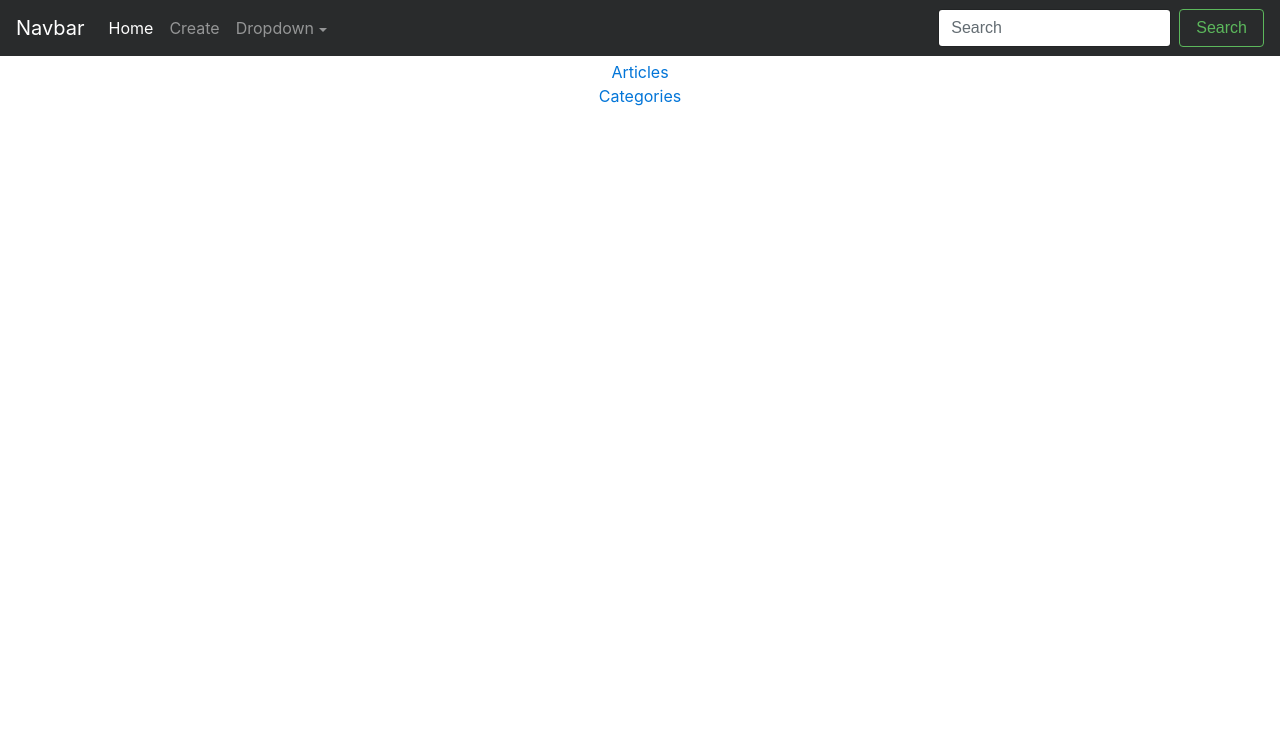
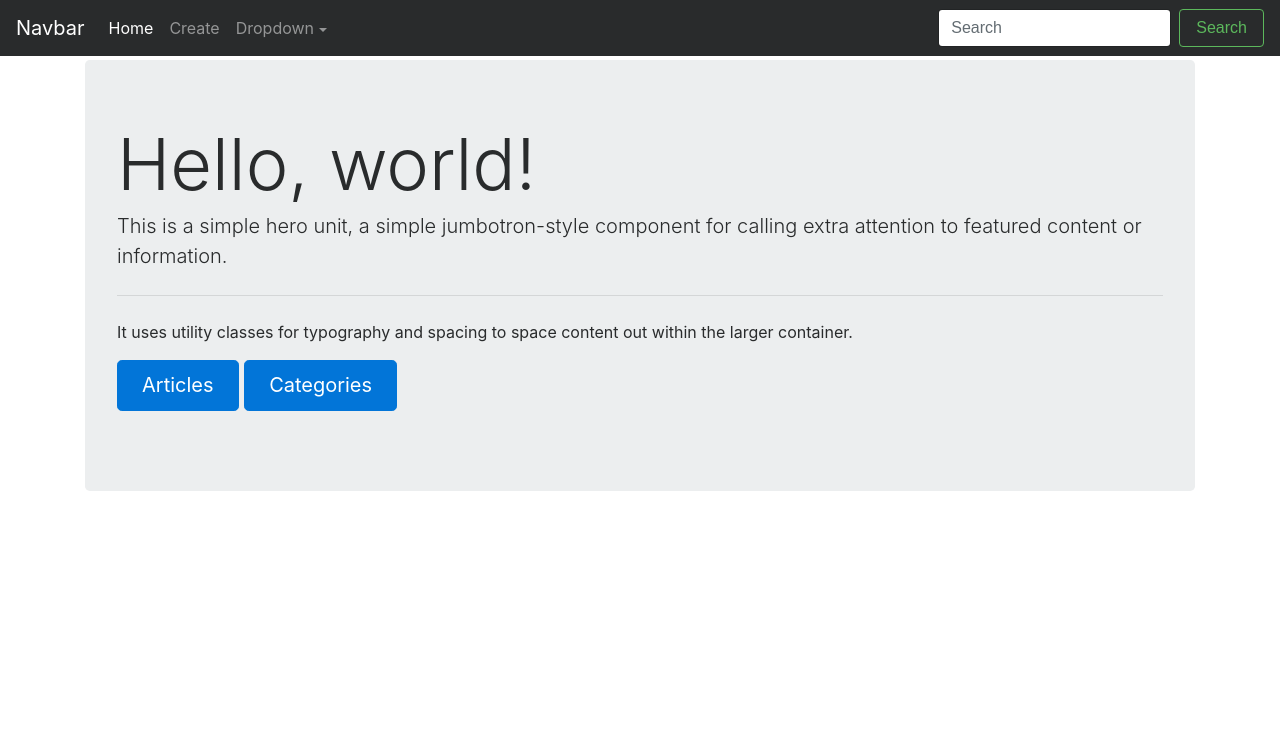
Before and after one commit to dmmeteo/blog-api, a Django app: page / in a window 1280 px wide. Shown: the top 731 px of the page. Run offline with Django 3.2, Linux system fonts and the light colour scheme; parts of the project's set-up code (start-up, migrations or seed data) failed here and were passed over; some libraries are stand-ins or nearby versions.

Commit message:
some styling templates

```diff
--- a/templates/base/home.html
+++ b/templates/base/home.html
@@ -3,10 +3,16 @@
 {% block head_title %}Home | {{ block.super }}{% endblock %}
 
 {% block content %}
-    <div class="col-4 offset-4 text-center well">
-        <a href="{% url 'post:list' %}">Articles</a>
+
+    <div class="jumbotron">
+        <h1 class="display-3">Hello, world!</h1>
+        <p class="lead">This is a simple hero unit, a simple jumbotron-style component for calling extra attention to featured content or information.</p>
+        <hr class="my-4">
+        <p>It uses utility classes for typography and spacing to space content out within the larger container.</p>
+        <p class="lead">
+            <a class="btn btn-primary btn-lg" href="{% url 'post:list' %}" role="button">Articles</a>
+            <a class="btn btn-primary btn-lg" href="{% url 'post:list' %}" role="button">Categories</a>
+        </p>
     </div>
-    <div class="col-4 offset-4 text-center well">
-        <a href="">Categories</a>
-    </div>
+
 {% endblock %}
--- a/templates/post/post_detail.html
+++ b/templates/post/post_detail.html
@@ -10,13 +10,13 @@
         {% if user.is_authenticated %}
             <div class="col-4 d-flex justify-content-end align-items-center">
                 <div>
-                    <a class="btn btn-outline-warning" href="{% url 'post_update' object.slug %}">Update</a>
-                    <a class="btn btn-danger" href="{% url 'post_delete' object.slug %}">Delete</a>
+                    <a class="btn btn-outline-warning" href="{% url 'post:update' object.slug %}">Update</a>
+                    <a class="btn btn-danger" href="{% url 'post:delete' object.slug %}">Delete</a>
                 </div>
             </div>
         {% endif %}
     </div>
-    <p>{{ object.content }}</p>
+    <p>{{ object.content|linebreaks }}</p>
     <hr />
     <p>Add {{ object.timestamp|timesince }} by {{ object.added_by }}</p>
     {% if object.last_edit_by %}
--- a/templates/post/post_form.html
+++ b/templates/post/post_form.html
@@ -18,6 +18,6 @@
             </div>
         {% endfor %}
         <input class="btn btn-success" type="submit" value="Save" />
-        <a class="btn btn-default" href="{% if btn_url %}{{ btn_url }}{% else %}{% url 'post_list' %}{% endif %}">Cancel</a>
+        <a class="btn btn-default" href="{% if btn_url %}{{ btn_url }}{% else %}{% url 'post:list' %}{% endif %}">Cancel</a>
     </form>
 {% endblock %}
```
Also changed, not shown: templates/post/post_list.html (+23 -5 lines), db.sqlite3.
